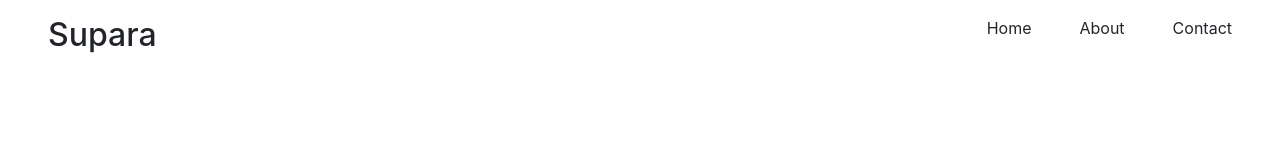
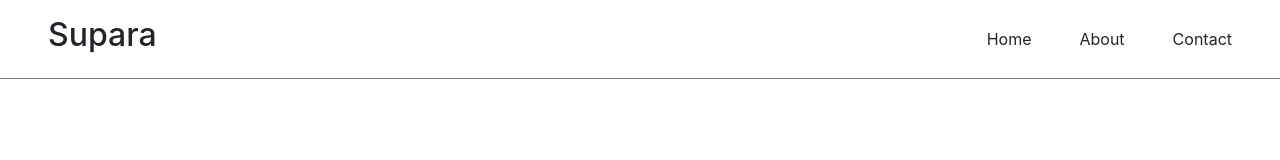
Before and after one commit to NiiazalyDzhumaliev/restaurant-page, a website built with webpack: page dist/index.html in a window 1280 px wide. Built offline with nearby package versions, Linux system fonts and the light colour scheme.

Commit message:
Create contact.js

```diff
--- a/src/index.js
+++ b/src/index.js
@@ -1,4 +1,6 @@
 import './style.css';
 import * as Header from "./modules/header";
+import * as Contact from './modules/contact'
 
 Header.loadHeader();
+Contact.loadContact();
--- /dev/null
+++ b/src/modules/contact.js
@@ -0,0 +1,8 @@
+const content = document.getElementById("content");
+const loadContact = () => {
+  const contactDiv = document.createElement("div");
+  contactDiv.setAttribute("class", "contact-div");
+  content.appendChild(contactDiv);
+};
+
+export { loadContact };
--- a/src/modules/header.js
+++ b/src/modules/header.js
@@ -2,9 +2,12 @@ const content = document.getElementById("content");
 const loadHeader = () => {
   const headerContainer = document.createElement("DIV");
   content.appendChild(headerContainer);
-  headerContainer.setAttribute("class", "header-container d-flex justify-content-between mt-3");
+  headerContainer.setAttribute(
+    "class",
+    "header-container d-flex justify-content-between mt-3 align-items-center"
+  );
   const headerDiv = document.createElement("div");
-  headerDiv.setAttribute("class", "header-div");
+  headerDiv.setAttribute("class", "header-div mb-3");
   headerContainer.appendChild(headerDiv);
   const header = document.createElement("h2");
   header.setAttribute("class", "header ml-5");
--- a/src/style.css
+++ b/src/style.css
@@ -1,3 +1,7 @@
+.header-container {
+  border-bottom: 1px solid grey;
+}
+
 .nav-list {
   list-style-type: none;
 }
```
Also changed, not shown: dist/main.js.
